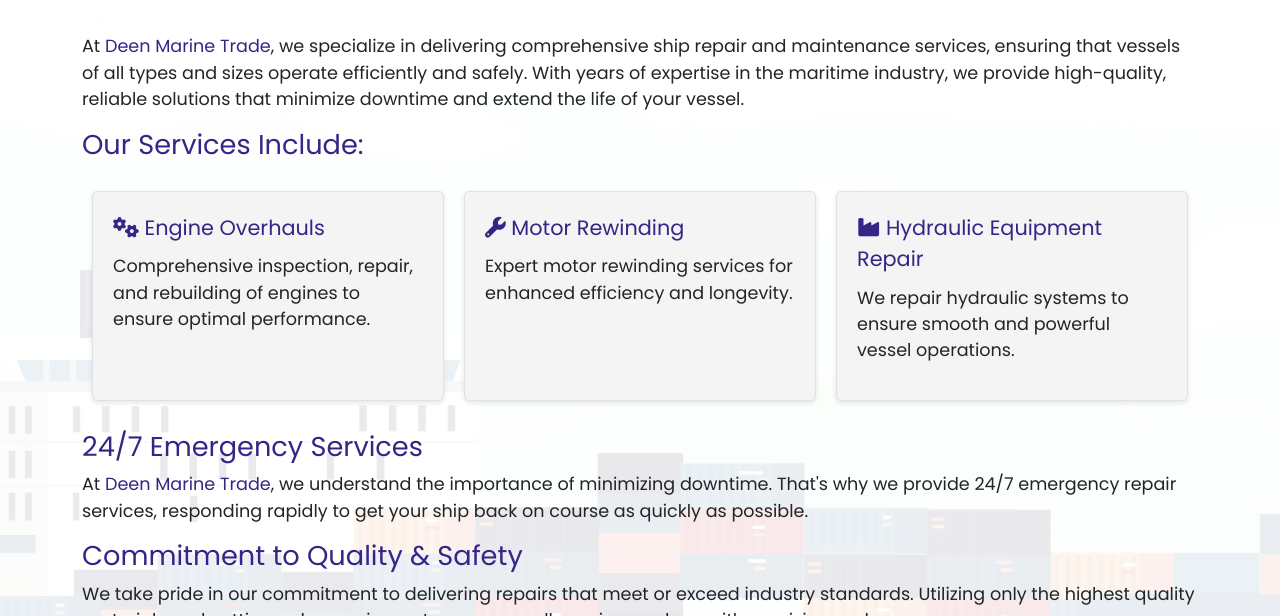
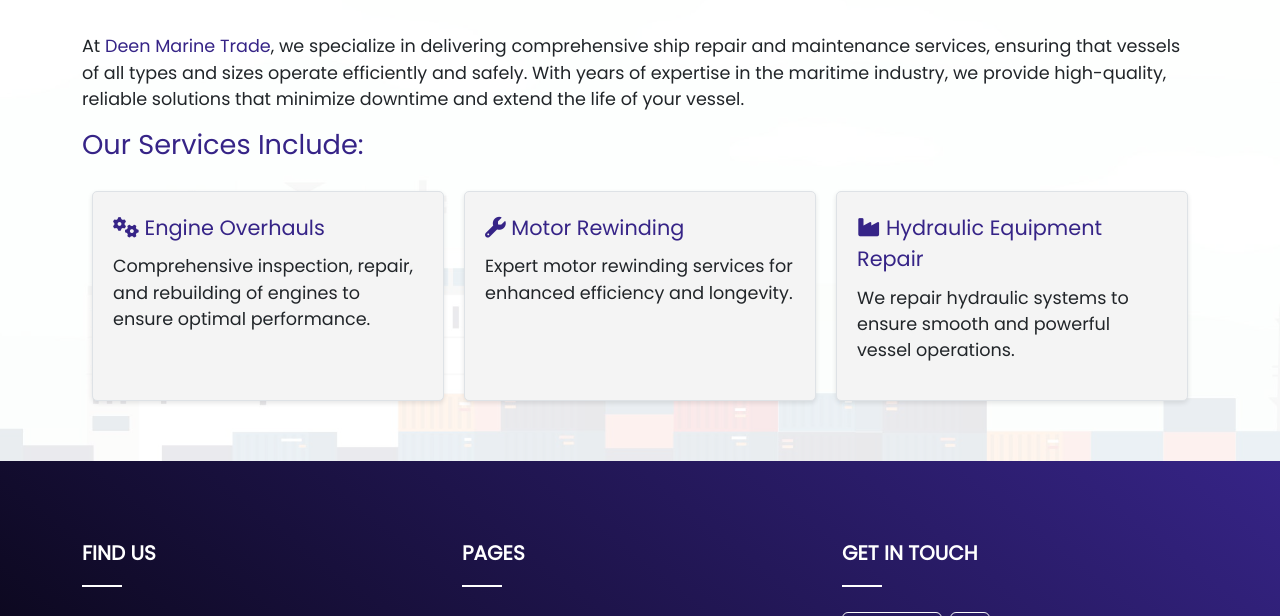
Before and after one commit to HasnatRahim/dmt, a plain HTML site: page ship-repair.html in a window 1280 px wide. Shown: the part 232-848 px from the top of the page. Drawn offline with Linux system fonts and the light colour scheme.

Commit message:
Update ship-repair.html

```diff
--- a/ship-repair.html
+++ b/ship-repair.html
@@ -21,11 +21,10 @@
   <script src="assets/js/bootstrap.bundle.min.js"></script>
   <script src="assets/js/bootstrap.min.js"></script>
   <script defer src="assets/js/nav.js"></script>
-
   <title>Ship Repair Service | Deen Marine Trade</title>
 </head>
 <body class="bg">
-  <div id="loader" class="loader"><img src="assets/images/loader.png" alt=""></div>
+  <div id="loader" class="loader"><img src="assets/images/loader.png" alt="Loading..."></div>
   <header class="navigation">
     <div class="nav-container">
       <div class="brand">
@@ -55,7 +54,6 @@
       </nav>
     </div>
   </header>
-
   <div id="overlay"></div>
   <main>
     <div class="container">
@@ -65,7 +63,6 @@
           <i class="fa fa-cogs r-cogs"></i>
         </h2>
       </div>
-
       <p>At <span class="highlight">Deen Marine Trade</span>, we specialize in delivering comprehensive ship repair and maintenance services, ensuring that vessels of all types and sizes operate efficiently and safely. With years of expertise in the maritime industry, we provide high-quality, reliable solutions that minimize downtime and extend the life of your vessel.</p>
       <h3>Our Services Include:</h3>
       <div class="services-box">
@@ -82,10 +79,6 @@
           <p>We repair hydraulic systems to ensure smooth and powerful vessel operations.</p>
         </div>
       </div>
-      <h3>24/7 Emergency Services</h3>
-      <p>At <span class="highlight">Deen Marine Trade</span>, we understand the importance of minimizing downtime. That's why we provide 24/7 emergency repair services, responding rapidly to get your ship back on course as quickly as possible.</p>
-      <h3>Commitment to Quality & Safety</h3>
-      <p>We take pride in our commitment to delivering repairs that meet or exceed industry standards. Utilizing only the highest quality materials and cutting-edge equipment, we ensure all repairs are done with precision and care.</p>
     </div>
   </main>
   <footer class="footer">
```
